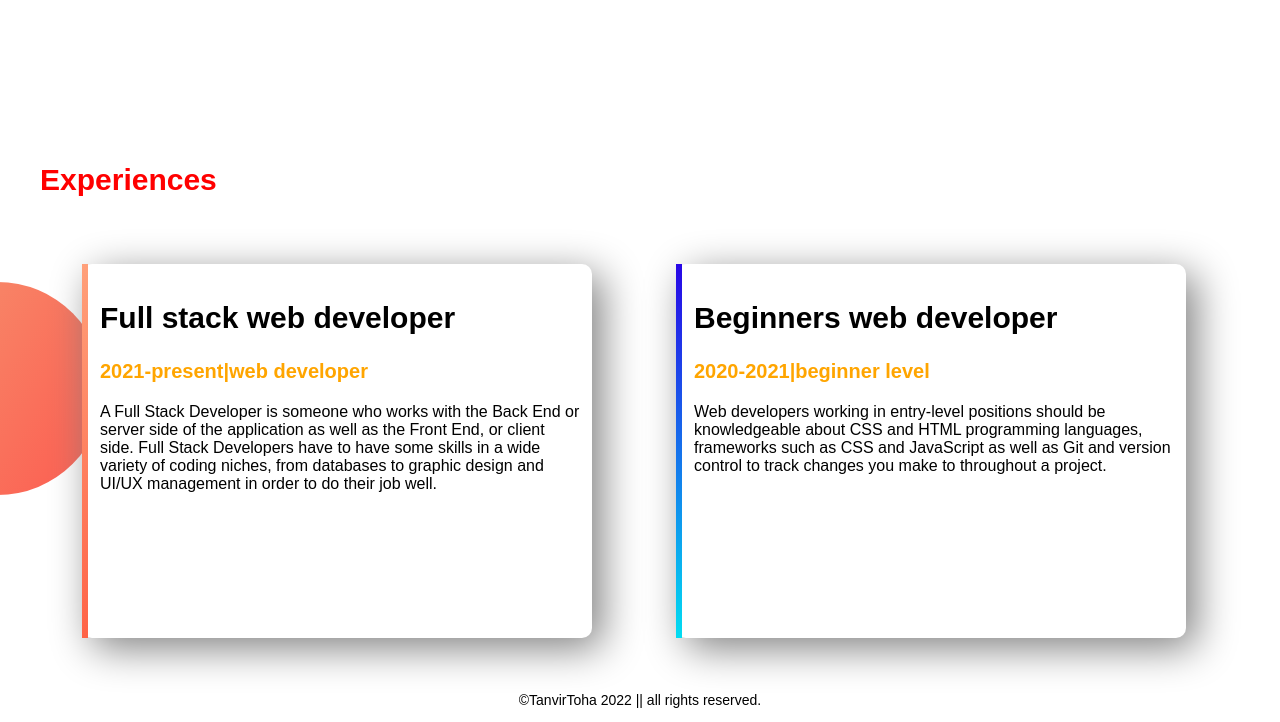
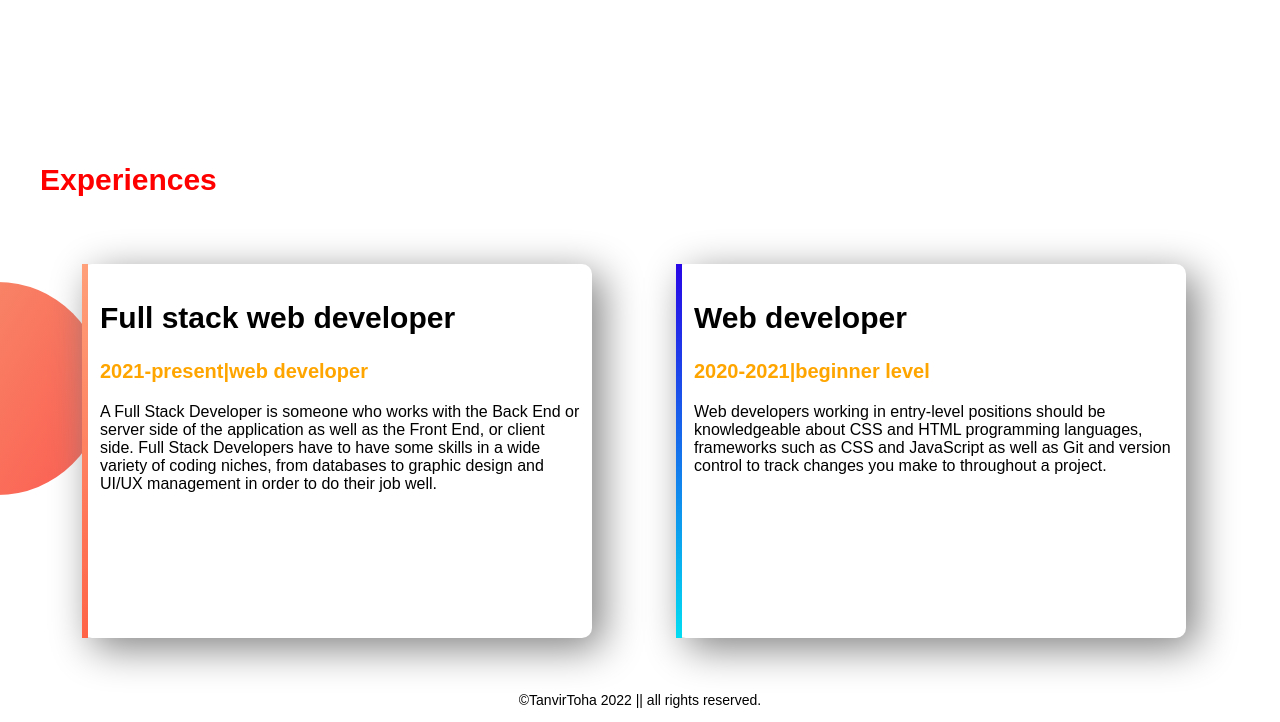
Before and after one commit to Tanviruzzaman/web-portfolio, a plain HTML site: page index.html in a window 1280 px wide. Shown: the part 1062-1784 px from the top of the page. Drawn offline with Linux system fonts and the light colour scheme; a web font is replaced by a local one.

Commit message:
web-portfolio

```diff
--- a/index.html
+++ b/index.html
@@ -56,7 +56,7 @@
 
     </div>
     <div id="beginner-level" class="heading single-experience">
-        <h2>Beginners web developer</h2>
+        <h2>Web developer</h2>
         <h3 class="orange-highlight">2020-2021|beginner level</h3>
         <p>Web developers working in entry-level positions should be knowledgeable about CSS and HTML programming languages, frameworks such as CSS and JavaScript as well as Git and version control to track changes you make to throughout a project.</p>
 
```
